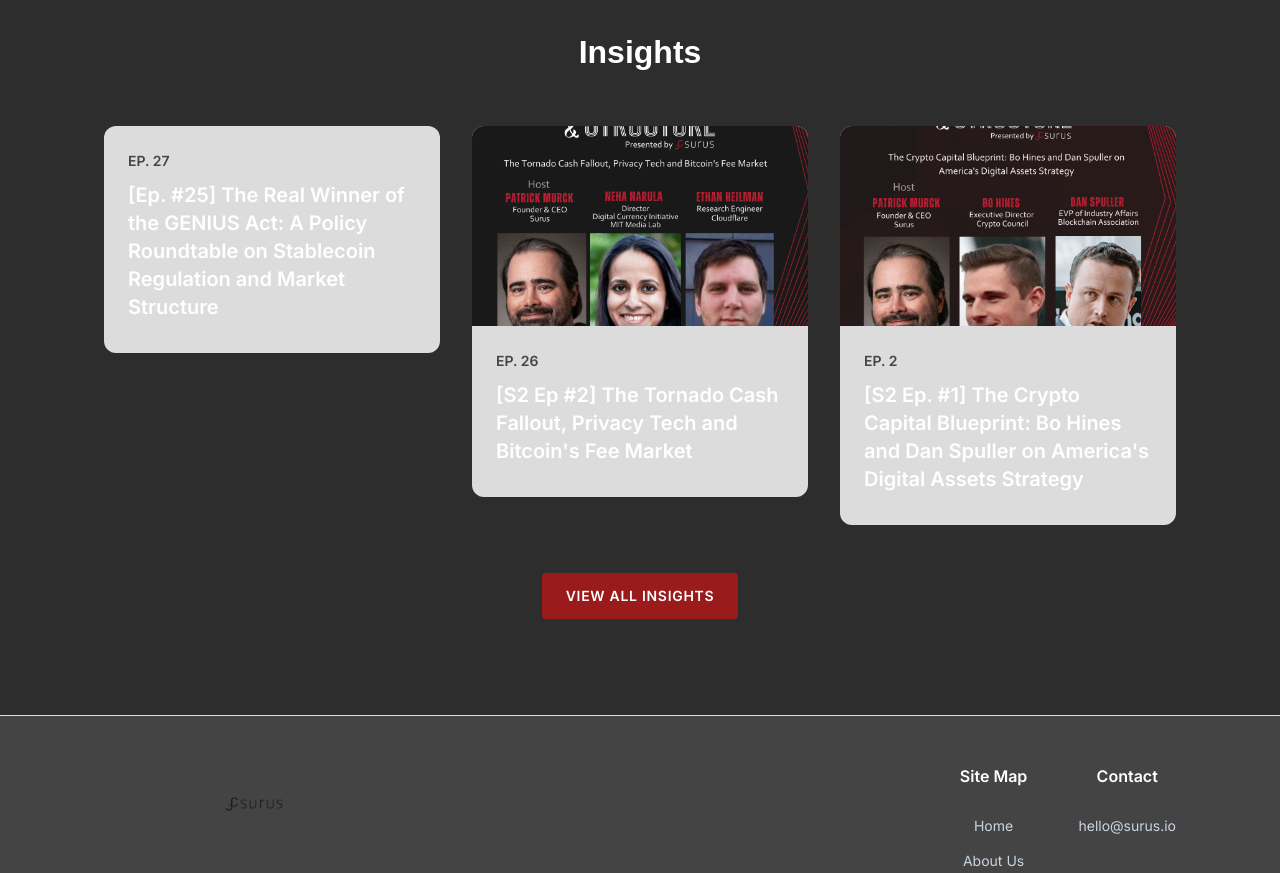
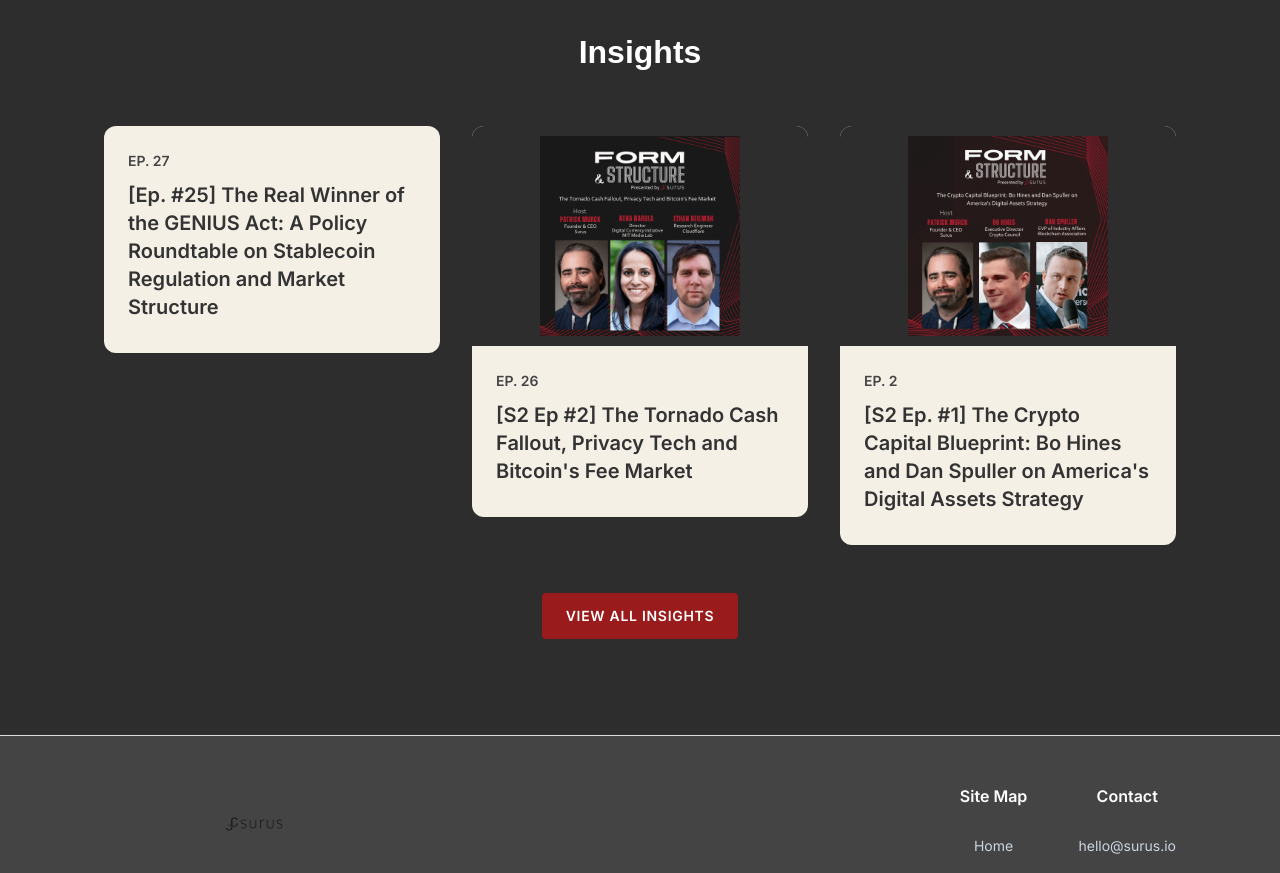
Before and after one commit to klr08/surus-website, a React (Vite) app: page / in a window 1280 px wide. Shown: the part 2920-3793 px from the top of the page. Built offline with nearby package versions, Linux system fonts and the light colour scheme; a web font is replaced by a local one.

Commit message:
Improve Insights section cards with warm beige background and better image display

```diff
--- a/public/css/homepage.css
+++ b/public/css/homepage.css
@@ -527,7 +527,7 @@
 }
 
 .podcast-card {
-  background-color: #DCDCDC;
+  background-color: #f5f0e6; /* Warm beige color */
   border: none;
   border-radius: 12px;
   overflow: hidden;
@@ -540,14 +540,17 @@
 }
 
 .podcast-image {
-  height: 200px;
+  height: 220px;
   overflow: hidden;
+  position: relative;
 }
 
 .podcast-image img {
   width: 100%;
   height: 100%;
-  object-fit: cover;
+  object-fit: contain;
+  background-color: #2d2d2d; /* Dark background for images */
+  padding: 10px 0;
 }
 
 .podcast-content {
@@ -565,7 +568,7 @@
 .podcast-title {
   font-size: 1.25rem;
   font-weight: 600;
-  color: #ffffff;
+  color: #333333; /* Darker text for better contrast on beige */
   line-height: 1.4;
 }
 
--- a/public/css/style.css
+++ b/public/css/style.css
@@ -472,7 +472,7 @@
 }
 
 .podcast-card {
-    background: #DCDCDC;
+    background: #f5f0e6; /* Warm beige color */
     border-radius: 12px;
     overflow: hidden;
     border: none;
@@ -486,8 +486,17 @@
 
 .podcast-image {
     width: 100%;
-    height: 200px;
-    object-fit: cover;
+    height: 220px;
+    position: relative;
+    overflow: hidden;
+}
+
+.podcast-image img {
+    width: 100%;
+    height: 100%;
+    object-fit: contain;
+    background-color: #2d2d2d; /* Dark background for images */
+    padding: 10px 0;
 }
 
 .podcast-content {
```
